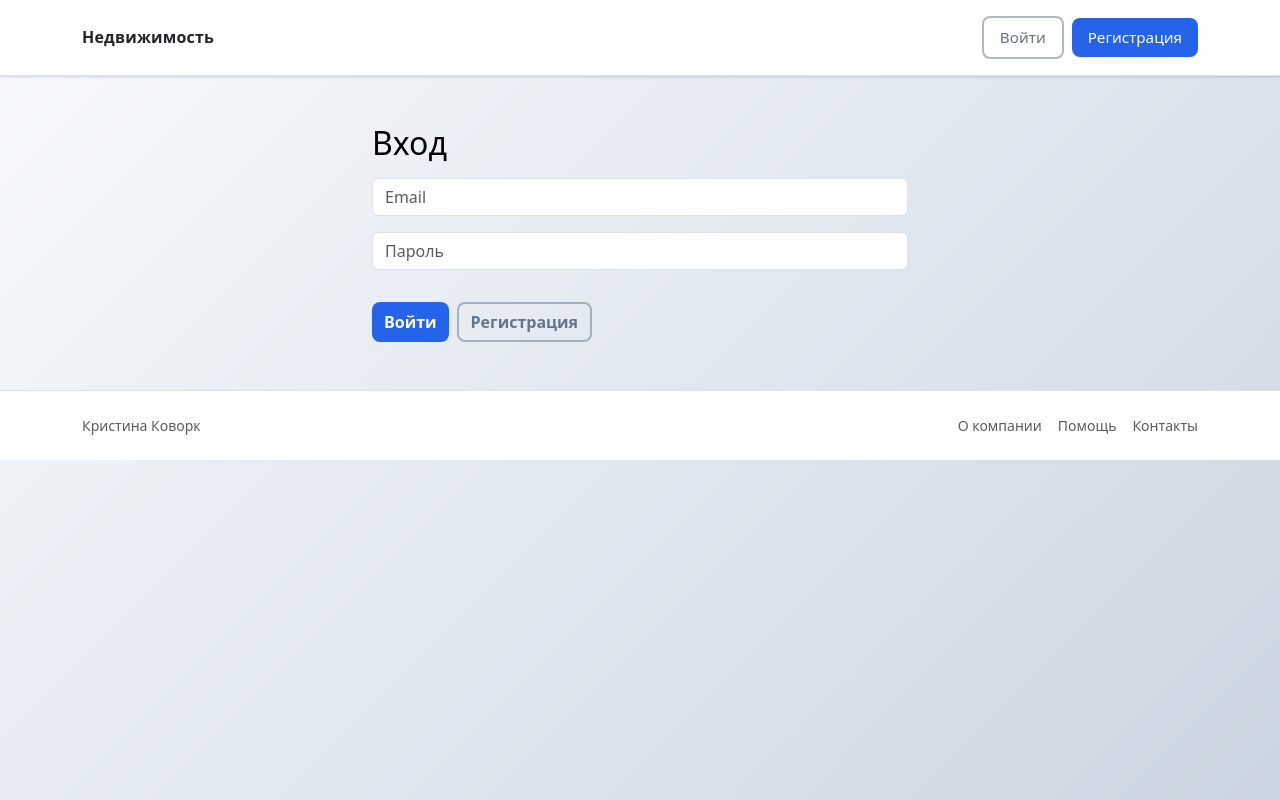
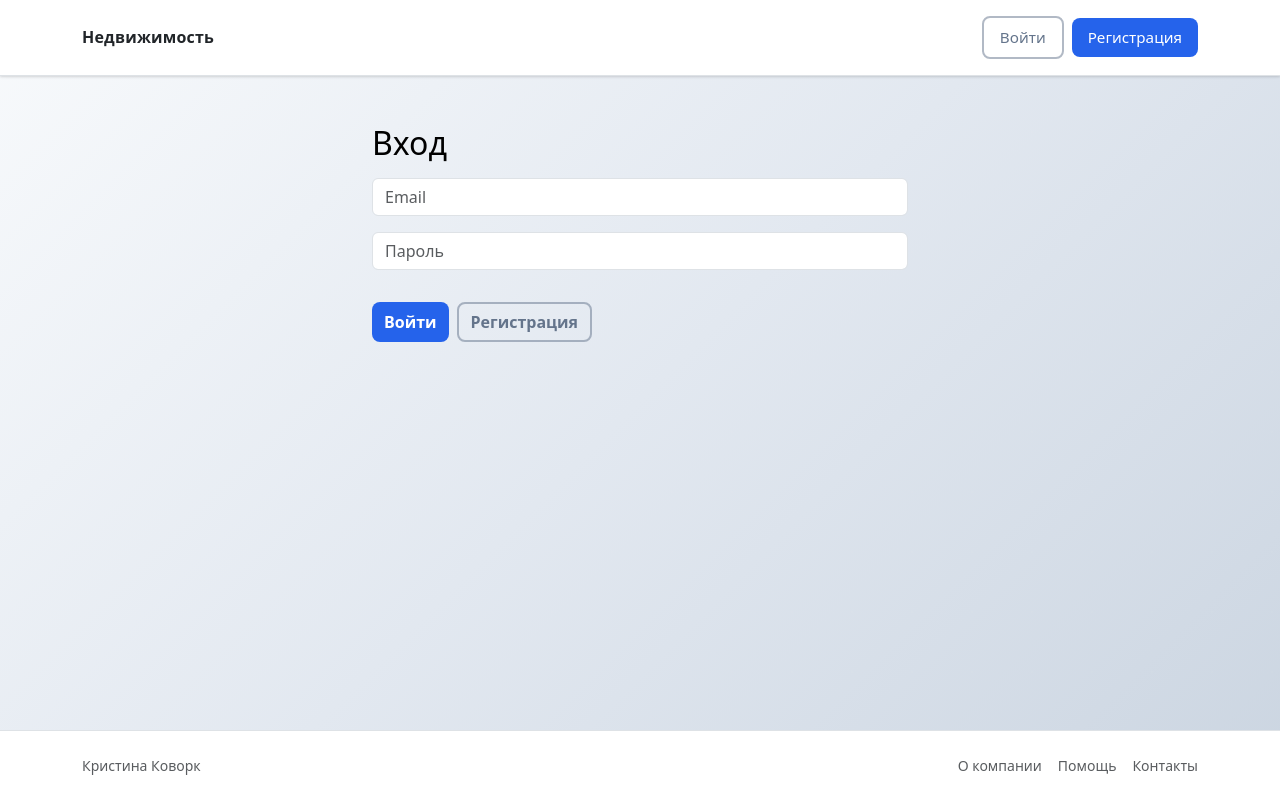
Before and after one commit to nerolyy/cian2, a PHP site: page /login.php in a window 1280 px wide. Run offline with PHP 8.4, Linux system fonts and the light colour scheme; some libraries are stand-ins or nearby versions.

```diff
--- a/css/style.css
+++ b/css/style.css
@@ -29,11 +29,21 @@
     -ms-backface-visibility: hidden;
     backface-visibility: hidden;
 }
-html,body{
+html {
+    height: 100%;
+}
+
+body{
     background: linear-gradient(135deg, #f8fafc 0%, #e2e8f0 50%, #cbd5e1 100%);
     background-attachment: fixed;
     color:var(--text);
     position: relative;
+    min-height: 100vh;
+    display: flex;
+    flex-direction: column;
+    margin: 0;
+    padding: 0;
+    padding-bottom: 0 !important;
 }
 
 
@@ -296,6 +306,34 @@ form.row.g-2.mb-3 .btn {
     z-index: 1;
 }
 
+/* Прилипание футера к низу страницы */
+body > header.site-header {
+    flex-shrink: 0;
+}
+
+body > main {
+    flex: 1 0 auto;
+    min-height: 0;
+}
+
+body > footer.site-footer,
+.site-footer {
+    flex-shrink: 0 !important;
+    margin-top: auto !important;
+    width: 100% !important;
+}
+
+/* Дополнительная проверка для прилипания футера */
+html {
+    height: 100%;
+}
+
+body {
+    min-height: 100vh !important;
+    display: flex !important;
+    flex-direction: column !important;
+}
+
 
 @media (min-width: 1200px) {
     .card-offer {
--- a/includes/footer.php
+++ b/includes/footer.php
@@ -1,4 +1,4 @@
-<footer class="site-footer border-top mt-5 bg-white">
+<footer class="site-footer border-top bg-white">
     <div class="container py-4 d-flex flex-column flex-md-row justify-content-between align-items-center gap-3">
         <div class="text-muted small">Кристина Коворк</div>
         <div class="d-flex gap-3 small">
```
Also changed, not shown: RECAPTCHA_SETUP.md (line endings or trailing spaces).
